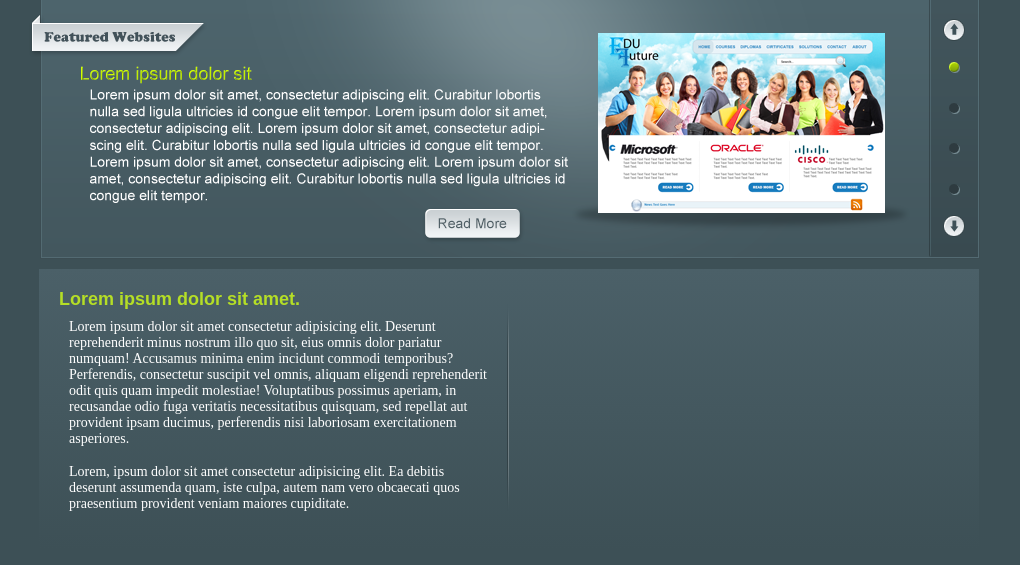
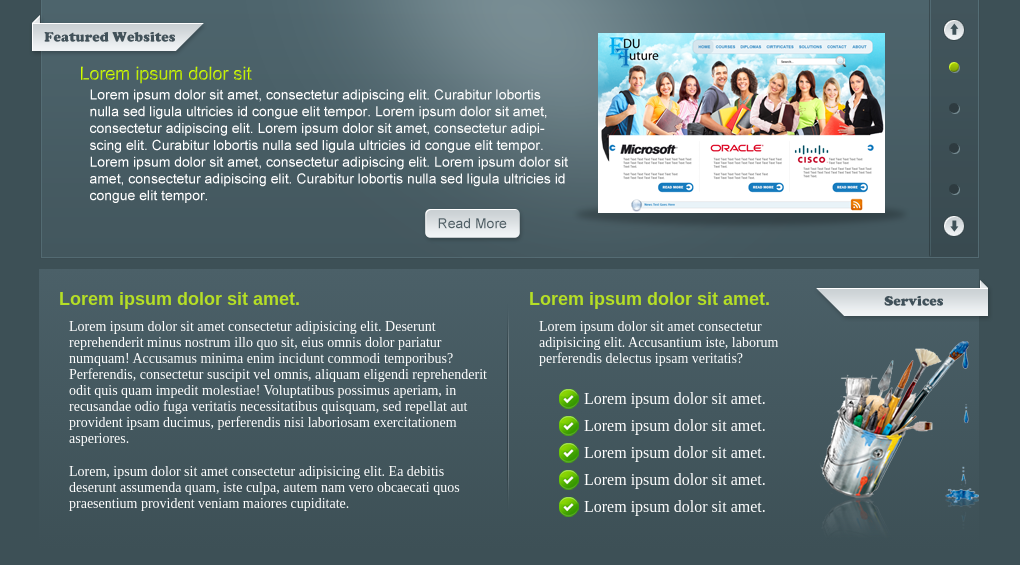
Before and after one commit to MahmoudMohamed5/BGraphicsPortfolio, a plain HTML site: page index.html in a window 1280 px wide. Shown: the part 153-718 px from the top of the page, without its empty margins (131-1151 px from the left). Drawn offline with Linux system fonts and the light colour scheme.

Commit message:
Complete services section by styling the right panel

```diff
--- a/index.html
+++ b/index.html
@@ -35,12 +35,31 @@
         <section class="services">
             <div class="serv-left">
                 <h3>Lorem ipsum dolor sit amet.</h3>
-                <p class="p1">Lorem ipsum dolor sit amet consectetur adipisicing elit. Deserunt reprehenderit minus nostrum illo quo sit, eius omnis dolor pariatur numquam! Accusamus minima enim incidunt commodi temporibus? Perferendis, consectetur suscipit vel omnis, aliquam eligendi reprehenderit odit quis quam impedit molestiae! Voluptatibus possimus aperiam, in recusandae odio fuga veritatis necessitatibus quisquam, sed repellat aut provident ipsam ducimus, perferendis nisi laboriosam exercitationem asperiores.</p>
-                <p class="p2">Lorem, ipsum dolor sit amet consectetur adipisicing elit. Ea debitis deserunt assumenda quam, iste culpa, autem nam vero obcaecati quos praesentium provident veniam maiores cupiditate.</p>
+                <p class="p1">Lorem ipsum dolor sit amet consectetur adipisicing elit. Deserunt reprehenderit minus
+                    nostrum illo quo sit, eius omnis dolor pariatur numquam! Accusamus minima enim incidunt commodi
+                    temporibus? Perferendis, consectetur suscipit vel omnis, aliquam eligendi reprehenderit odit quis
+                    quam impedit molestiae! Voluptatibus possimus aperiam, in recusandae odio fuga veritatis
+                    necessitatibus quisquam, sed repellat aut provident ipsam ducimus, perferendis nisi laboriosam
+                    exercitationem asperiores.</p>
+                <p class="p2">Lorem, ipsum dolor sit amet consectetur adipisicing elit. Ea debitis deserunt assumenda
+                    quam, iste culpa, autem nam vero obcaecati quos praesentium provident veniam maiores cupiditate.</p>
                 <img src="images/Separator.png" alt="">
-            </div>
-            <div class="serv-right"></div>
-        </section>
+            </div> <!-- serv-left -->
+            <div class="serv-right">
+                <h3>Lorem ipsum dolor sit amet.</h3>
+                <p>Lorem ipsum dolor sit amet consectetur adipisicing elit. Accusantium iste, laborum perferendis
+                    delectus ipsam veritatis?</p>
+                <ul class="serv-nav">
+                    <li>Lorem ipsum dolor sit amet.</li>
+                    <li>Lorem ipsum dolor sit amet.</li>
+                    <li>Lorem ipsum dolor sit amet.</li>
+                    <li>Lorem ipsum dolor sit amet.</li>
+                    <li>Lorem ipsum dolor sit amet.</li>
+                </ul>
+                <img src="images/Header.png" alt="" class="img1">
+                <img src="images/color-palate.png" alt="" class="img2">
+            </div> <!-- serv-right -->
+        </section> <!-- services -->
 
     </main> <!-- end main -->
 </body>
--- a/style.css
+++ b/style.css
@@ -67,12 +67,12 @@
   position: absolute;
   left: 20px;
   top: 20px;
-  color: #B5DE26;
+  color: #b5de26;
   font-family: arial;
   font-size: 18px;
   font-weight: bold;
 }
-.p1{
+.p1 {
   position: absolute;
   left: 30px;
   top: 50px;
@@ -80,15 +80,15 @@
   margin-right: 20px;
   font-size: 14px;
 }
-.p2{
+.p2 {
   position: absolute;
   left: 30px;
   top: 195px;
   color: white;
-   margin-right: 20px;
+  margin-right: 20px;
   font-size: 14px;
 }
-.serv-left img{
+.serv-left img {
   position: absolute;
   right: 0px;
   top: 35px;
@@ -97,4 +97,47 @@
   width: 470px;
   height: 280px;
   float: right;
+  position: relative;
 }
+.serv-right h3 {
+  position: absolute;
+  left: 20px;
+  top: 20px;
+  color: #b5de26;
+  font-family: arial;
+  font-size: 18px;
+  font-weight: bold;
+}
+.serv-right p {
+  position: absolute;
+  left: 30px;
+  top: 50px;
+  color: white;
+  margin-right: 20px;
+  font-size: 14px;
+  width: 240px;
+}
+.serv-nav {
+  position: absolute;
+  top: 120px;
+  left: 50px;
+  list-style: none;
+}
+.serv-nav li {
+  background-image: url(images/check.png);
+  background-repeat: no-repeat;
+  padding-left: 25px;
+  line-height: 20px;
+  margin-bottom: 7px;
+  color: white;
+}
+.img1 {
+  position: absolute;
+  right:  -14px;
+  top: 10px;
+}
+.img2 {
+  position: absolute;
+  bottom: 10px;
+  right: 0px;
+}
```
